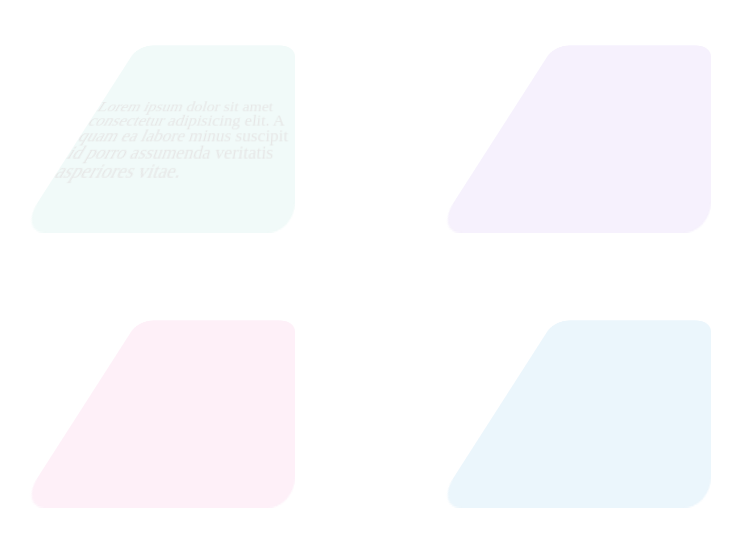
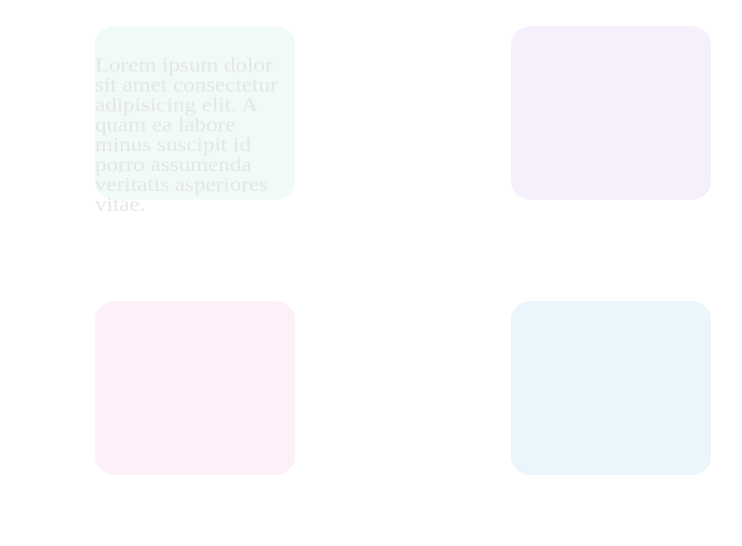
Before and after one commit to seweryngolba/trapezoid, a plain HTML site: page index.html in a window 1280 px wide. Shown: the whole page, without its empty margins (237-979 px from the left). Drawn offline with Linux system fonts and the light colour scheme.

Commit message:
next commit

```diff
--- a/index.html
+++ b/index.html
@@ -11,7 +11,7 @@
   <body>
     <div class="container">
       <div class="box green">
-        <p>
+        <p class="about">
           Lorem ipsum dolor sit amet consectetur adipisicing elit. A quam ea
           labore minus suscipit id porro assumenda veritatis asperiores vitae.
         </p>
--- a/style.css
+++ b/style.css
@@ -12,8 +12,7 @@
 .box {
   width: 200px;
   height: 200px;
-  background-color: #f00;
-  transform: perspective(180px) rotateX(30deg);
+  transform: rotateX(30deg);
   transform-origin: right;
   border-radius: 20px;
   display: flex;
@@ -41,8 +40,11 @@
   opacity: 0.1;
 }
 
-p {
+.about {
+  perspective: 1000px;
+  transform: rotateX(0deg);
   color: black;
-  z-index: 10;
+  opacity: 1;
+  font-size: 23px;
   padding-top: 50px;
 }
```
